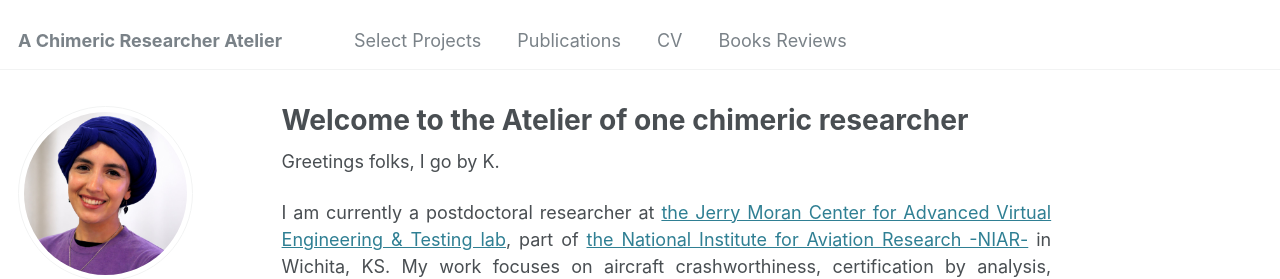
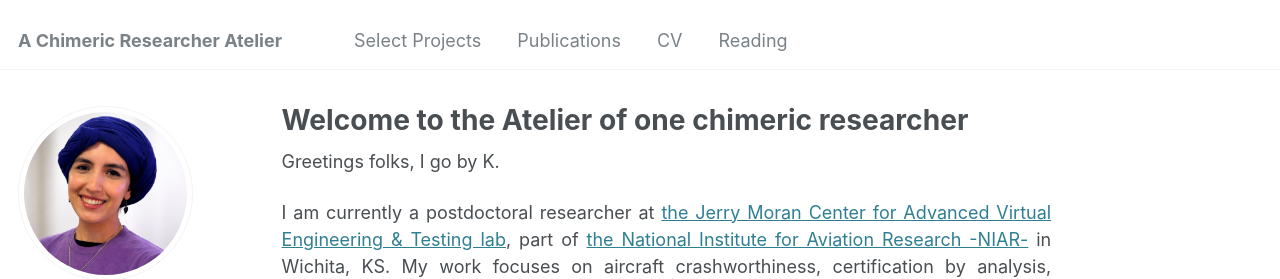
Before and after one commit to drko-curius/drko-curius.github.io, a Jekyll site: the page built from _pages/about.md, in a window 1280 px wide. Shown: the top 279 px of the page. Built offline with Jekyll 4.4.1, drawn with Linux system fonts in a browser that asks for light colours; some web fonts are replaced; comment, search, counter and statistics services are not loaded.

Commit message:
Update navigation.yml

```diff
--- a/_data/navigation.yml
+++ b/_data/navigation.yml
@@ -21,7 +21,7 @@ main:
   - title: "CV"
     url: /cv/
 
-  - title: "Books Reviews"
+  - title: "Reading"
     url: /books/
 
  # - title: "Guide"
```
